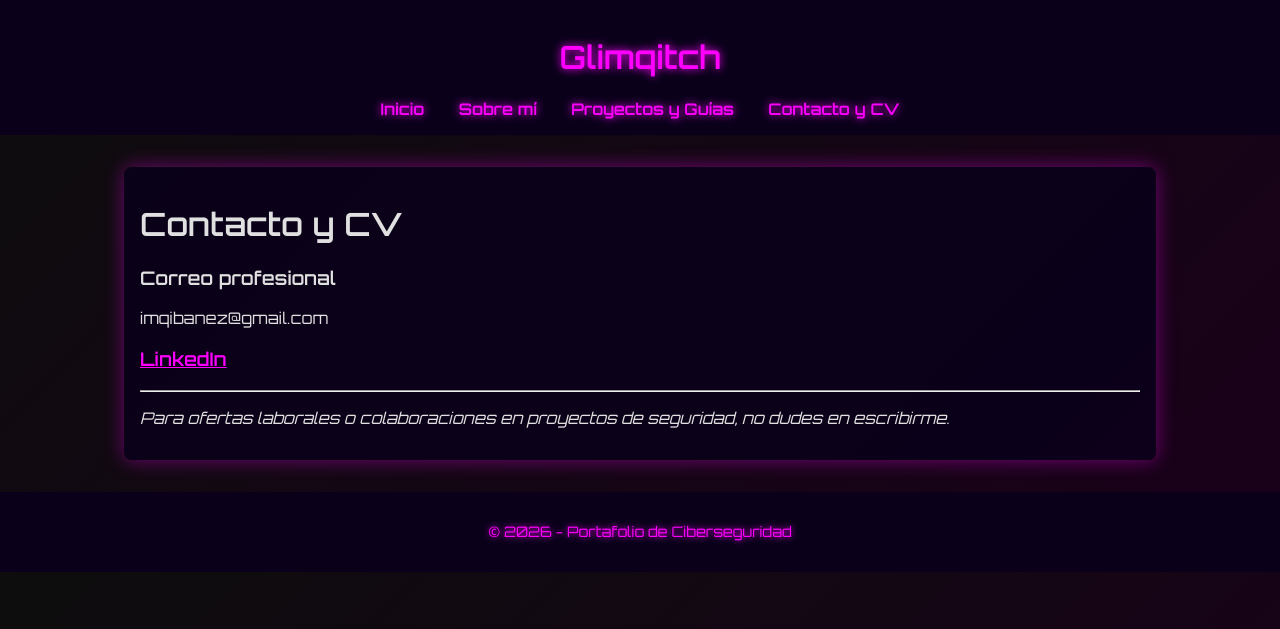
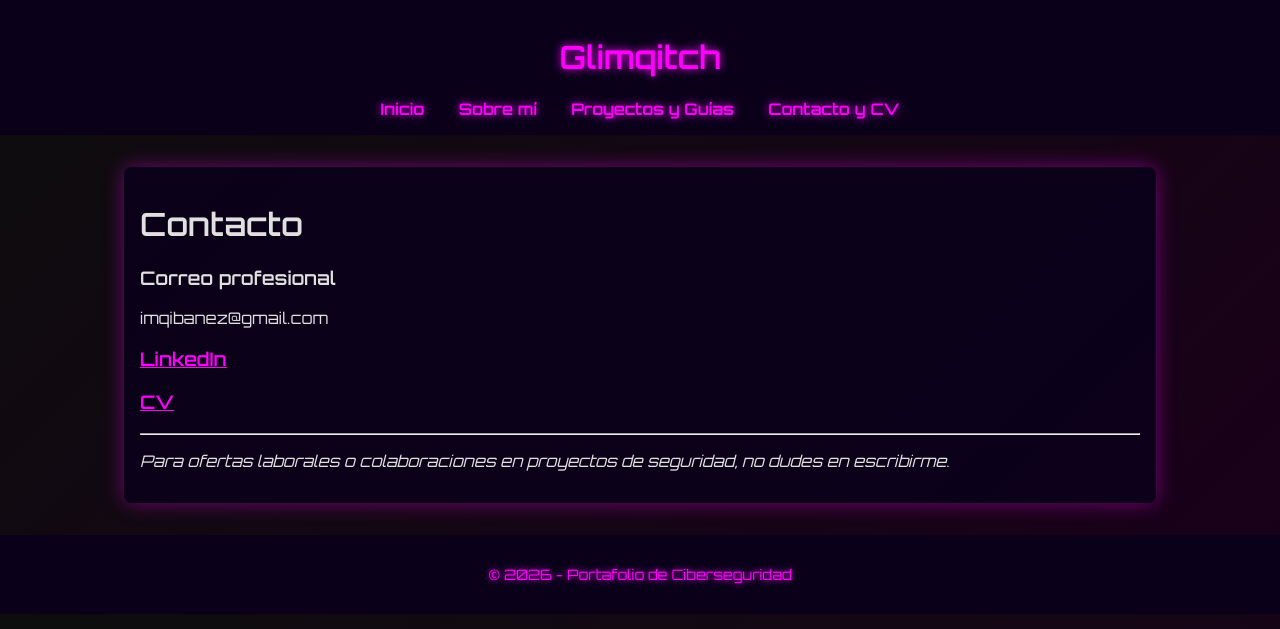
Before and after one commit to glimqitch/glimqitch.github.io, a Jekyll site: the page built from contact.md, in a window 1280 px wide. Shown: the top 629 px of the page. Built offline with Jekyll 4.4.1, drawn with Linux system fonts in a browser that asks for light colours; part of the change alters nothing that is shown.

```diff
--- a/contact.md
+++ b/contact.md
@@ -1,15 +1,17 @@
 ---
 layout: default
-title: Contacto y CV
+title: Contacto
 ---
 
-# Contacto y CV
+# Contacto
 
 ### Correo profesional
 imqibanez@gmail.com
 
 ### [LinkedIn](https://www.linkedin.com/in/iris-queralt-9a0bba30a/)
 
+### [CV](https://www.linkedin.com/in/iris-queralt-9a0bba30a/)
+
 ---
 
 *Para ofertas laborales o colaboraciones en proyectos de seguridad, no dudes en escribirme.*
```
